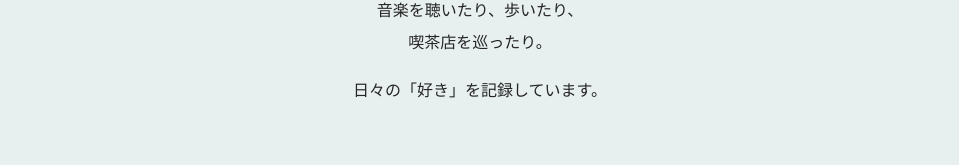
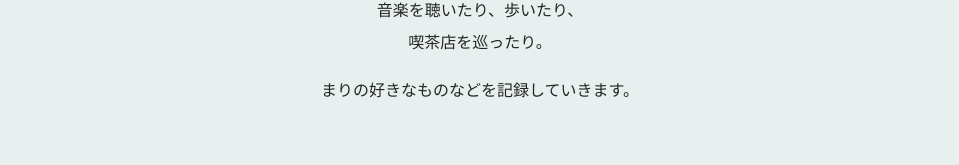
Before and after one commit to dailyarchive-rna/dailyarchive-rna.github.io, a plain HTML site: page index.html in a window 1280 px wide. Shown: the part 369-534 px from the top of the page, without its empty margins (160-1119 px from the left). Drawn offline with Linux system fonts and the light colour scheme.

Commit message:
Update index.html

```diff
--- a/index.html
+++ b/index.html
@@ -151,7 +151,7 @@
             </p>
 
             <p>
-                日々の「好き」を記録しています。
+                まりの好きなものなどを記録していきます。
             </p>
         </div>
 
```
